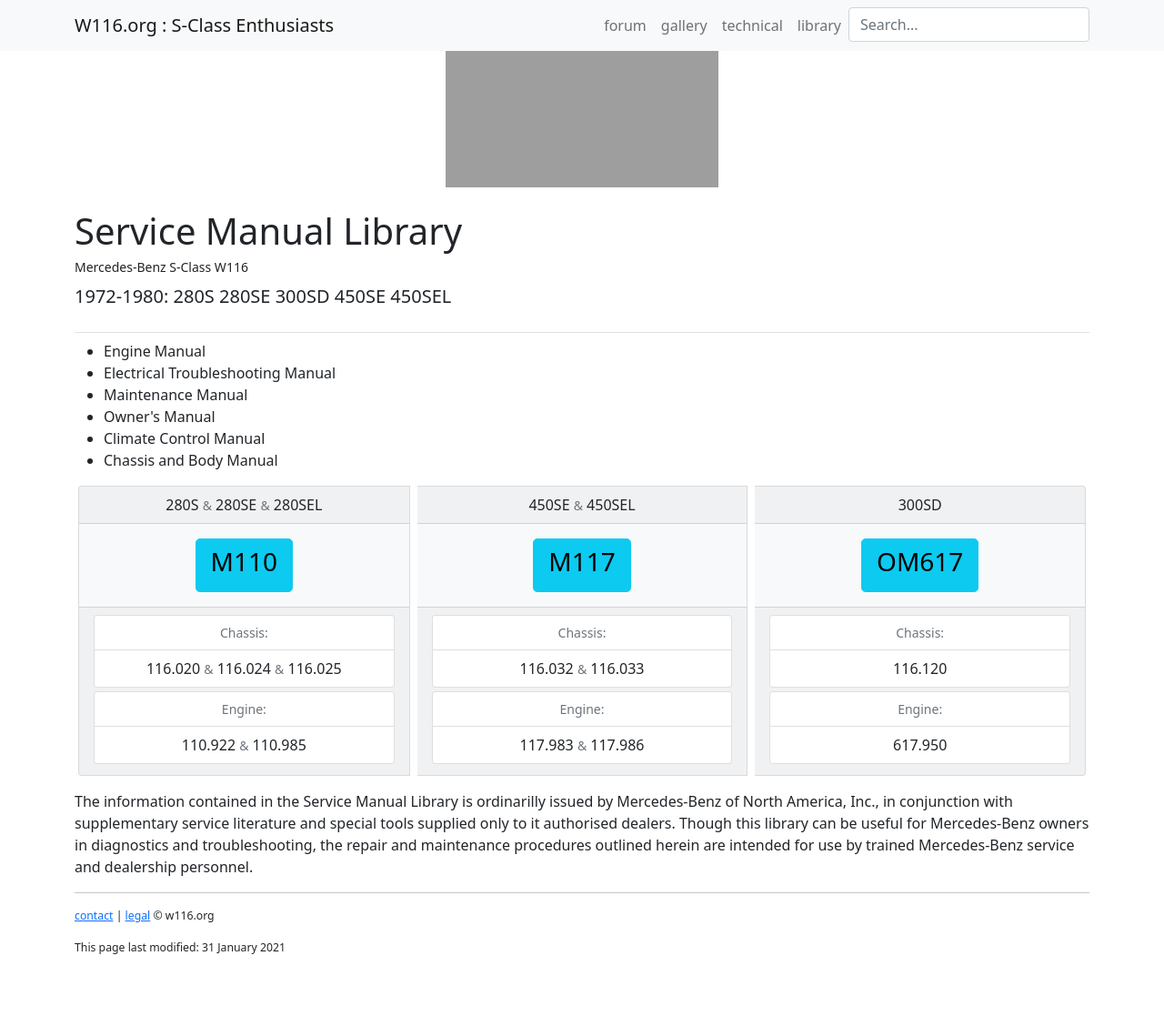
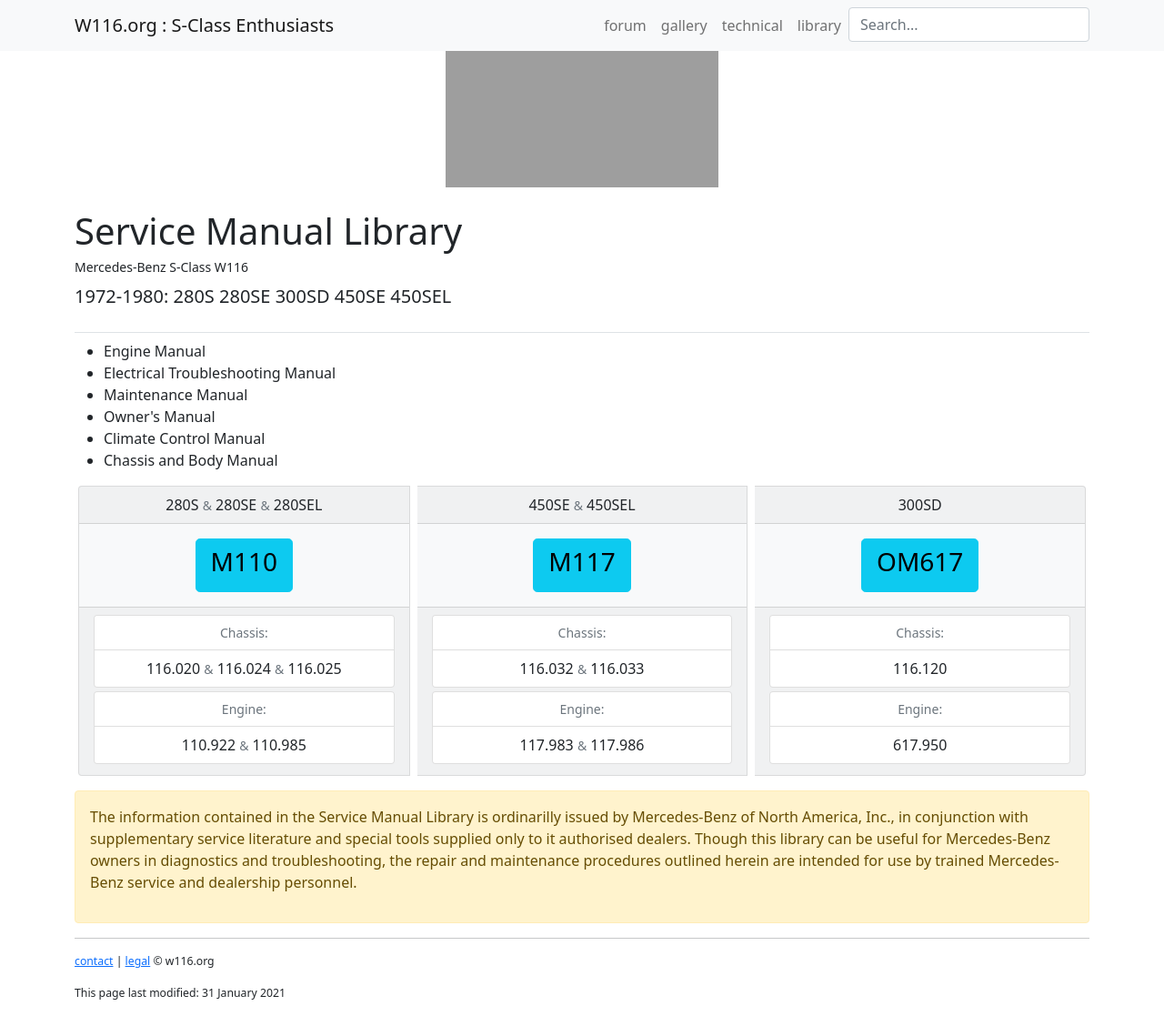
Before and after one commit to W116org/handbook, a Jekyll site: the page built from index.html, in a window 1280 px wide. Shown: the whole page at 91% size. Built offline with Jekyll 4.4.1, drawn with Linux system fonts in a browser that asks for light colours; comment, search, counter and statistics services are not loaded; before the commit the page ends 1067 px from its top, so only the background shows below that; grey boxes are pictures that could not be loaded.

Commit message:
Update default.html

```diff
--- a/_layouts/default.html
+++ b/_layouts/default.html
@@ -26,7 +26,11 @@
 
 {{ content }}
 
-{% include disclaimer.html %}
+<div id="disclaimer" class="container alert alert-warning">
+
+  {% include disclaimer.html %}
+
+</div> <!-- End of disclaimer -->
 
 </div> <!-- End of content -->
 
```
